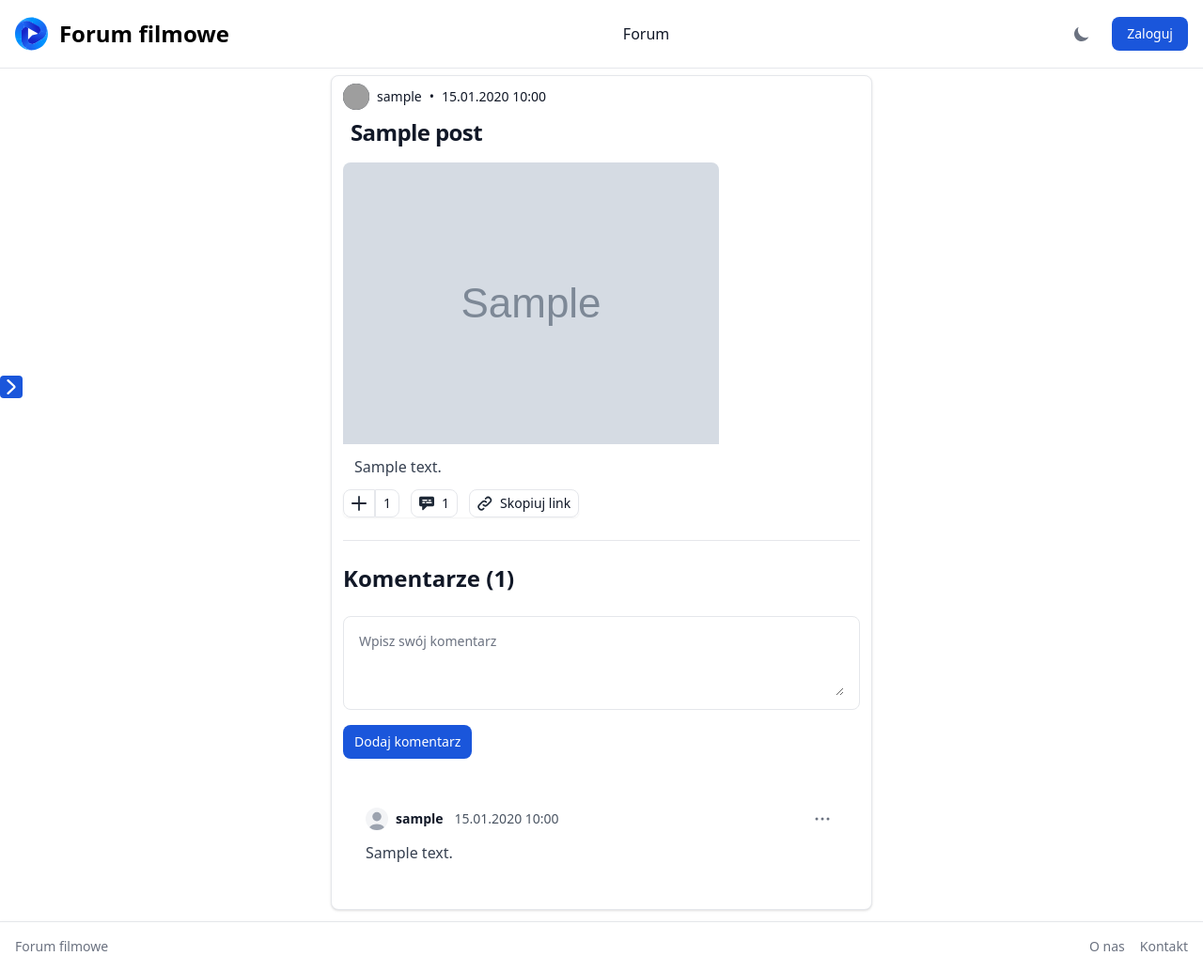
After one commit to damiankuchar/sta_project, a Django app: page /forum_filmowe/details/1/ in a window 1280 px wide. The commit adds this page. Shown: the whole page at 94% size. Run offline with Django 4.2, Linux system fonts and the light colour scheme; tables that the repository leaves empty hold one stand-in row (values such as "Sample post"); grey boxes marked "Sample" are stand-in pictures; some libraries are stand-ins or nearby versions; grey boxes are pictures that could not be loaded.

Commit message:
Added post detail page

```diff
--- a/sta_project/forum_filmowe/static/js/add_post.js
+++ b/sta_project/forum_filmowe/static/js/add_post.js
@@ -25,7 +25,7 @@ function previewFile(input) {
 function removeImage() {
     const preview = document.getElementById('file-preview');
     const dropZonePlaceholder = document.getElementById('dropzone-placeholder');
-    const input = document.getElementById('dropzone-file');
+    const input = document.getElementById('image');
 
     input.value = '';
 
--- /dev/null
+++ b/sta_project/forum_filmowe/static/js/details.js
@@ -0,0 +1,63 @@
+function handleSingleLike() {
+    const likeButton = document.getElementById('like_button');
+    const postId = likeButton.getAttribute('data-post-id');
+
+    fetch(`/forum_filmowe/like_post/${postId}/`, {
+        method: 'POST',
+        headers: {
+            'Content-Type': 'application/json',
+            'X-CSRFToken': getCookie('csrftoken')
+        },
+        body: JSON.stringify({})
+    })
+        .then(response => response.json()).then(data => {
+            const postElement = document.getElementById(`post${postId}`);
+            const likesCountElement = postElement.querySelector('.likes_count');
+
+            likesCountElement.textContent = data.likes_count;
+
+            const toastrMessage = data.liked
+                ? 'Polubiono post!'
+                : "Wycofano polubienie!";
+
+            toastr.success(toastrMessage);
+        })
+        .catch(error => console.error('Error:', error));
+}
+
+
+function handleSingleCopyLink() {
+    const copyLinkBtn = document.getElementById('copyLinkBtn');
+
+    const postId = copyLinkBtn.getAttribute('data-post-id');
+
+    navigator.clipboard
+        .writeText(`${window.location.origin}/forum_filmowe/details/${postId}`)
+        .then(() => {
+            const orginalButton = copyLinkBtn.innerHTML;
+            copyLinkBtn.innerHTML = '<svg class="w-4 h-4 mr-2 text-gray-800 dark:text-white" aria-hidden="true" xmlns="http://www.w3.org/2000/svg" fill="none" viewBox="0 0 16 12"><path stroke="currentColor" stroke-linecap="round" stroke-linejoin="round" stroke-width="2" d="M1 5.917 5.724 10.5 15 1.5"/></svg> Copied';
+            setTimeout(function () {
+                copyLinkBtn.innerHTML = orginalButton;
+            }, 2000);
+        })
+        .catch(err => console.log(err));
+
+    const orginalButton = copyLinkBtn.innerHTML;
+}
+
+// Function to get CSRF token from cookies
+function getCookie(name) {
+    var cookieValue = null;
+    if (document.cookie && document.cookie !== '') {
+        var cookies = document.cookie.split(';');
+        for (var i = 0; i < cookies.length; i++) {
+            var cookie = cookies[i].trim();
+            // Search for a name/value pair with '='
+            if (cookie.substring(0, name.length + 1) === (name + '=')) {
+                cookieValue = decodeURIComponent(cookie.substring(name.length + 1));
+                break;
+            }
+        }
+    }
+    return cookieValue;
+}
--- /dev/null
+++ b/sta_project/forum_filmowe/templates/forum_filmowe/details.html
@@ -0,0 +1,140 @@
+{% extends "_base.html" %}
+
+{% load static %}
+
+{% block content %}
+<div class="space-y-7 mb-3 sm:min-w-[576px] min-w-[320px]">
+    <div id="post{{ post.id }}"
+        class="post max-w-xl px-3 bg-white border border-gray-200 rounded-lg shadow dark:bg-gray-800 dark:border-gray-700">
+        <div class="mt-2 flex items-center">
+            <span class="flex text-sm bg-gray-800 rounded-full">
+                <img class="w-7 h-7 rounded-full" src="https://flowbite.com/docs/images/people/profile-picture-3.jpg"
+                    alt="user photo">
+            </span>
+            <span class="ml-2 text-sm text-gray-900 dark:text-white font-light">{{ post.author.username }}</span>
+            <span class="ml-2 text-sm text-gray-900 dark:text-white font-light">•</span>
+            <span class="ml-2 text-sm text-gray-900 dark:text-white font-light">
+                {{ post.created_at|date:"d.m.Y H:i"}}
+            </span>
+        </div>
+        <div class="p-2">
+            <h5 class="mb-2 text-2xl font-bold tracking-tight text-gray-900 dark:text-white">{{ post.title }}
+            </h5>
+        </div>
+        {% if post.image %}
+        <img class="rounded-t-lg" src="{{ post.image.url }}" alt="" />
+        {% endif %}
+        <div class="p-3">
+            <p class="font-normal text-gray-700 dark:text-gray-400">{{ post.content }}</p>
+        </div>
+        <div class="inline-flex rounded-md shadow-sm mb-6" role="group">
+            <button id="like_button" aria-current="page" data-post-id="{{ post.id }}" onclick="handleSingleLike()"
+                class="like_button inline-flex items-center px-2 py-1 text-sm font-medium bg-white border border-gray-200 rounded-s-lg hover:bg-gray-100 focus:z-10 focus:ring-2 dark:bg-gray-700 dark:border-gray-600 dark:text-white dark:hover:text-white dark:hover:bg-gray-600 dark:focus:text-white">
+                <svg class="w-4 h-4 text-gray-800 dark:text-white" aria-hidden="true" xmlns="http://www.w3.org/2000/svg"
+                    fill="none" viewBox="0 0 18 18">
+                    <path stroke="currentColor" stroke-linecap="round" stroke-linejoin="round" stroke-width="2"
+                        d="M9 1v16M1 9h16" />
+                </svg>
+            </button>
+            <span
+                class="likes_count inline-flex items-center px-2 py-1 text-sm font-medium text-gray-900 bg-white border border-gray-200 rounded-e-lg hover:bg-gray-100 focus:z-10 focus:ring-2 dark:bg-gray-700 dark:border-gray-600 dark:text-white dark:hover:text-white dark:hover:bg-gray-600 dark:focus:text-white">
+                {{ likes_number }}
+            </span>
+            <div
+                class="inline-flex items-center px-2 py-1 ml-3 text-gray-900 bg-white border border-gray-200 hover:bg-gray-100 focus:z-10 focus:ring-2 font-medium rounded-lg text-sm text-center dark:bg-gray-700 dark:border-gray-600 dark:text-white dark:hover:text-white dark:hover:bg-gray-600 dark:focus:text-white">
+                <svg class="w-4 h-4 mr-2 text-gray-800 dark:text-white" aria-hidden="true"
+                    xmlns="http://www.w3.org/2000/svg" fill="currentColor" viewBox="0 0 20 18">
+                    <path
+                        d="M18 0H2a2 2 0 0 0-2 2v9a2 2 0 0 0 2 2h2v4a1 1 0 0 0 1.707.707L10.414 13H18a2 2 0 0 0 2-2V2a2 2 0 0 0-2-2Zm-5 4h2a1 1 0 1 1 0 2h-2a1 1 0 1 1 0-2ZM5 4h5a1 1 0 1 1 0 2H5a1 1 0 0 1 0-2Zm2 5H5a1 1 0 0 1 0-2h2a1 1 0 0 1 0 2Zm9 0h-6a1 1 0 0 1 0-2h6a1 1 0 1 1 0 2Z" />
+                </svg>
+                {{ comments_number }}
+            </div>
+            <button id="copyLinkBtn" type="button" data-post-id="{{ post.id }}" onclick="handleSingleCopyLink()"
+                class="copyLinkBtn inline-flex items-center px-2 py-1 ml-3 text-gray-900 bg-white border border-gray-200 hover:bg-gray-100 focus:z-10 focus:ring-2 font-medium rounded-lg text-sm text-center dark:bg-gray-700 dark:border-gray-600 dark:text-white dark:hover:text-white dark:hover:bg-gray-600 dark:focus:text-white">
+                <svg class="w-4 h-4 mr-2 text-gray-800 dark:text-white" aria-hidden="true"
+                    xmlns="http://www.w3.org/2000/svg" fill="none" viewBox="0 0 19 19">
+                    <path stroke="currentColor" stroke-linecap="round" stroke-linejoin="round" stroke-width="2"
+                        d="M11.013 7.962a3.519 3.519 0 0 0-4.975 0l-3.554 3.554a3.518 3.518 0 0 0 4.975 4.975l.461-.46m-.461-4.515a3.518 3.518 0 0 0 4.975 0l3.553-3.554a3.518 3.518 0 0 0-4.974-4.975L10.3 3.7" />
+                </svg>
+                Skopiuj link
+            </button>
+        </div>
+
+        <hr>
+
+        <section class="not-format mt-6">
+            <div class="flex justify-between items-center mb-6">
+                <h2 class="text-lg lg:text-2xl font-bold text-gray-900 dark:text-white">
+                    Komentarze ({{ comments_number}})
+                </h2>
+            </div>
+            <form class="mb-6" action="{% url 'forum_filmowe:add_comment' post_id=post.id %}" method="POST">
+                {% csrf_token %}
+                <div
+                    class="py-2 px-4 mb-4 bg-white rounded-lg rounded-t-lg border border-gray-200 dark:bg-gray-800 dark:border-gray-700">
+                    <label for="comment" class="sr-only">Your comment</label>
+                    <textarea id="comment" name="comment" rows="3"
+                        class="px-0 w-full text-sm text-gray-900 border-0 focus:ring-0 dark:text-white dark:placeholder-gray-400 dark:bg-gray-800"
+                        placeholder="Wpisz swój komentarz" required></textarea>
+                </div>
+                <button type="submit"
+                    class="inline-flex items-center px-3 py-2 text-sm font-medium text-center rounded-lg text-white focus:outline-none bg-blue-700 hover:bg-blue-800 dark:bg-blue-600 dark:hover:bg-blue-700">
+                    Dodaj komentarz
+                </button>
+            </form>
+
+            {% for comment in comments %}
+            <article class="p-6 mb-6 text-base bg-white rounded-lg dark:bg-gray-900">
+                <footer class="flex justify-between items-center mb-2">
+                    <div class="flex items-center">
+                        <p class="inline-flex items-center mr-3 font-semibold text-sm text-gray-900 dark:text-white">
+                            <span
+                                class="mr-2 relative w-6 h-6 overflow-hidden bg-gray-100 rounded-full dark:bg-gray-600">
+                                <svg class="absolute w-8 h-8 text-gray-400 -left-1" fill="currentColor"
+                                    viewBox="0 0 20 20" xmlns="http://www.w3.org/2000/svg">
+                                    <path fill-rule="evenodd" d="M10 9a3 3 0 100-6 3 3 0 000 6zm-7 9a7 7 0 1114 0H3z"
+                                        clip-rule="evenodd"></path>
+                                </svg>
+                            </span>
+                            {{ comment.user.username }}
+                        </p>
+                        <p class="text-sm text-gray-600 dark:text-gray-400"><time pubdate datetime="2022-02-08"
+                                title="February 8th, 2022">{{ comment.created_at|date:"d.m.Y H:i" }}</time></p>
+                    </div>
+                    <button id="dropdownComment{{ comment.id }}Button" data-dropdown-toggle="dropdownComment{{ comment.id }}"
+                        class="inline-flex items-center p-2 text-sm font-medium text-center text-gray-500 bg-white rounded-lg hover:bg-gray-100 focus:outline-none focus:ring-gray-50 dark:text-gray-400 dark:bg-gray-900 dark:hover:bg-gray-700 dark:focus:ring-gray-600"
+                        type="button">
+                        <svg class="w-4 h-4" aria-hidden="true" xmlns="http://www.w3.org/2000/svg" fill="currentColor"
+                            viewBox="0 0 16 3">
+                            <path
+                                d="M2 0a1.5 1.5 0 1 1 0 3 1.5 1.5 0 0 1 0-3Zm6.041 0a1.5 1.5 0 1 1 0 3 1.5 1.5 0 0 1 0-3ZM14 0a1.5 1.5 0 1 1 0 3 1.5 1.5 0 0 1 0-3Z" />
+                        </svg>
+                    </button>
+                    <!-- Dropdown menu -->
+                    <div id="dropdownComment{{ comment.id }}"
+                        class="hidden z-10 w-36 bg-white rounded divide-y divide-gray-100 shadow dark:bg-gray-700 dark:divide-gray-600">
+                        <ul class="py-1 text-sm text-gray-700 dark:text-gray-200"
+                            aria-labelledby="dropdownMenuIconHorizontalButton">
+                            <li>
+                                <a href="#"
+                                    class="block py-2 px-4 hover:bg-gray-100 dark:hover:bg-gray-600 dark:hover:text-white">Edytuj</a>
+                            </li>
+                            <li>
+                                <a href="#"
+                                    class="block py-2 px-4 text-red-600 hover:bg-gray-100 dark:hover:bg-gray-600 dark:text-red-500">Usuń</a>
+                            </li>
+                        </ul>
+                    </div>
+                </footer>
+                <p class="font-normal text-gray-700 dark:text-gray-400">
+                    {{ comment.text }}
+                </p>
+            </article>
+            {% endfor %}
+        </section>
+    </div>
+</div>
+
+<script src="{% static 'js/details.js' %}"></script>
+
+{% endblock content %}
--- a/sta_project/forum_filmowe/urls.py
+++ b/sta_project/forum_filmowe/urls.py
@@ -7,4 +7,6 @@ urlpatterns = [
     path("movies/", views.movies_index),
     path('add_post/', views.add_post, name='add_post'),
     path('like_post/<int:post_id>/', views.like_post, name='like_post'),
+    path('details/<int:post_id>/', views.details, name='details'),
+    path('add_comment/<int:post_id>/', views.add_comment_to_post, name='add_comment'),
 ]
--- a/sta_project/forum_filmowe/views.py
+++ b/sta_project/forum_filmowe/views.py
@@ -1,7 +1,7 @@
 import uuid
 from django.http import JsonResponse
 from django.shortcuts import get_object_or_404, render, redirect
-from .models import Category, Like, Movie, Post
+from .models import Category, Comment, Like, Movie, Post
 from django.core.files.uploadedfile import SimpleUploadedFile
 from django.contrib import messages
 from django.db.models import Count
@@ -14,7 +14,10 @@ def generate_unique_filename(filename):
 
 
 def index(request):
-    posts = Post.objects.annotate(num_comments=Count('comment'), num_likes=Count('like')).order_by('-created_at')
+    posts = Post.objects.annotate(
+        num_comments=Count('comment', distinct=True),
+        num_likes=Count('like', distinct=True)
+    ).order_by('-created_at')
 
     context = { 'posts': posts }
 
@@ -83,3 +86,36 @@ def like_post(request, post_id):
     likes_count = post.like_set.count()
 
     return JsonResponse({ 'liked': liked, 'likes_count': likes_count })
+
+
+def details(request, post_id):
+    post = get_object_or_404(Post, id=post_id)
+
+    comments_number = post.comment_set.count()
+    likes_number = post.like_set.count()
+
+    comments = post.comment_set.all().order_by('-created_at')
+
+    context = {
+        'post': post,
+        'comments': comments,
+        'comments_number': comments_number,
+        'likes_number': likes_number,
+    }
+
+    return render(request, 'forum_filmowe/details.html', context)
+
+
+def add_comment_to_post(request, post_id):
+    post = get_object_or_404(Post, id=post_id)
+
+    if request.method == 'POST':
+        text = request.POST['comment']
+        user = request.user
+
+        comment = Comment.objects.create(user=user, post=post, text=text)
+        comment.save()
+
+        messages.success(request, 'Pomyślnie dodano komentarz!')
+
+    return redirect('forum_filmowe:details', post_id=post_id)
--- a/sta_project/sta_project/static/src/output.css
+++ b/sta_project/sta_project/static/src/output.css
@@ -1171,6 +1171,10 @@ input:checked + .toggle-bg {
   margin-bottom: 1.25rem;
 }
 
+.mb-6 {
+  margin-bottom: 1.5rem;
+}
+
 .mb-8 {
   margin-bottom: 2rem;
 }
@@ -1191,6 +1195,10 @@ input:checked + .toggle-bg {
   margin-right: 0.5rem;
 }
 
+.mr-3 {
+  margin-right: 0.75rem;
+}
+
 .ms-2 {
   margin-inline-start: 0.5rem;
 }
@@ -1215,6 +1223,10 @@ input:checked + .toggle-bg {
   margin-top: 1rem;
 }
 
+.mt-6 {
+  margin-top: 1.5rem;
+}
+
 .block {
   display: block;
 }
@@ -1696,6 +1716,15 @@ input:checked + .toggle-bg {
   padding: 1rem;
 }
 
+.p-6 {
+  padding: 1.5rem;
+}
+
+.px-0 {
+  padding-left: 0px;
+  padding-right: 0px;
+}
+
 .px-2 {
   padding-left: 0.5rem;
   padding-right: 0.5rem;
@@ -1865,6 +1894,11 @@ input:checked + .toggle-bg {
   color: rgb(107 114 128 / var(--tw-text-opacity));
 }
 
+.text-gray-600 {
+  --tw-text-opacity: 1;
+  color: rgb(75 85 99 / var(--tw-text-opacity));
+}
+
 .text-gray-700 {
   --tw-text-opacity: 1;
   color: rgb(55 65 81 / var(--tw-text-opacity));
@@ -2348,6 +2436,11 @@ input:checked + .toggle-bg {
     padding-bottom: 4rem;
   }
 
+  .lg\:text-2xl {
+    font-size: 1.5rem;
+    line-height: 2rem;
+  }
+
   .lg\:text-6xl {
     font-size: 3.75rem;
     line-height: 1;
--- a/sta_project/sta_project/templates/navbar.html
+++ b/sta_project/sta_project/templates/navbar.html
@@ -73,11 +73,11 @@
         <div class="items-center justify-between hidden w-full md:flex md:w-auto md:order-1" id="navbar-user">
             <ul
                 class="flex flex-col font-medium p-4 md:p-0 mt-4 border border-gray-100 rounded-lg bg-gray-50 md:space-x-8 rtl:space-x-reverse md:flex-row md:mt-0 md:border-0 md:bg-white dark:bg-gray-800 md:dark:bg-gray-900 dark:border-gray-700">
-                <!-- <li>
-                    <a href="#"
-                        class="block py-2 px-3 text-white bg-blue-700 rounded md:bg-transparent md:text-blue-700 md:p-0 md:dark:text-blue-500"
-                        aria-current="page">Home</a>
-                </li> -->
+                <li>
+                    <a href="{% url 'forum_filmowe:index' %}"
+                        class="block py-2 px-3 text-gray-900 rounded hover:bg-gray-100 md:hover:bg-transparent md:border-0 md:hover:text-blue-700 md:p-0 dark:text-white md:dark:hover:text-blue-500 dark:hover:bg-gray-700 dark:hover:text-white md:dark:hover:bg-transparent"
+                        aria-current="page">Forum</a>
+                </li>
             </ul>
         </div>
     </div>
--- a/sta_project/sta_project/templates/sidebar.html
+++ b/sta_project/sta_project/templates/sidebar.html
@@ -17,6 +17,7 @@
     </h5>
     <div class="grow py-4 overflow-y-auto">
         <ul class="space-y-2 font-medium">
+            {% if user.is_authenticated %}
             <li>
                 <a href="{% url 'forum_filmowe:add_post' %}"
                     class="flex items-center p-2 text-gray-900 rounded-lg dark:text-white hover:bg-gray-100 dark:hover:bg-gray-700 group">
@@ -26,6 +27,22 @@
                             d="M9 1v16M1 9h16" />
                     </svg>
                     <span class="ms-3">Dodaj wpis</span>
+                </a>
+            </li>
+            {% endif %}
+            <li>
+                <a href="{% url 'forum_filmowe:index' %}"
+                    class="flex items-center p-2 text-gray-900 rounded-lg dark:text-white hover:bg-gray-100 dark:hover:bg-gray-700 group">
+                    <svg class="w-5 h-5 text-gray-800 dark:text-white" aria-hidden="true"
+                        xmlns="http://www.w3.org/2000/svg" viewBox="0 0 20 18" fill="currentColor">
+                        <path
+                            d="M18 4H16V9C16 10.0609 15.5786 11.0783 14.8284 11.8284C14.0783 12.5786 13.0609 13 12 13H9L6.846 14.615C7.17993 14.8628 7.58418 14.9977 8 15H11.667L15.4 17.8C15.5731 17.9298 15.7836 18 16 18C16.2652 18 16.5196 17.8946 16.7071 17.7071C16.8946 17.5196 17 17.2652 17 17V15H18C18.5304 15 19.0391 14.7893 19.4142 14.4142C19.7893 14.0391 20 13.5304 20 13V6C20 5.46957 19.7893 4.96086 19.4142 4.58579C19.0391 4.21071 18.5304 4 18 4Z"
+                            fill="currentColor" />
+                        <path
+                            d="M12 0H2C1.46957 0 0.960859 0.210714 0.585786 0.585786C0.210714 0.960859 0 1.46957 0 2V9C0 9.53043 0.210714 10.0391 0.585786 10.4142C0.960859 10.7893 1.46957 11 2 11H3V13C3 13.1857 3.05171 13.3678 3.14935 13.5257C3.24698 13.6837 3.38668 13.8114 3.55279 13.8944C3.71889 13.9775 3.90484 14.0126 4.08981 13.996C4.27477 13.9793 4.45143 13.9114 4.6 13.8L8.333 11H12C12.5304 11 13.0391 10.7893 13.4142 10.4142C13.7893 10.0391 14 9.53043 14 9V2C14 1.46957 13.7893 0.960859 13.4142 0.585786C13.0391 0.210714 12.5304 0 12 0Z"
+                            fill="currentColor" />
+                    </svg>
+                    <span class="ms-3">Forum</span>
                 </a>
             </li>
         </ul>
```
Also changed, not shown: other parts of sta_project/sta_project/static/src/output.css (+62 -0 lines), sta_project/forum_filmowe/static/js/index.js (+31 -25 lines), sta_project/forum_filmowe/templates/forum_filmowe/index.html (+4 -5 lines).
